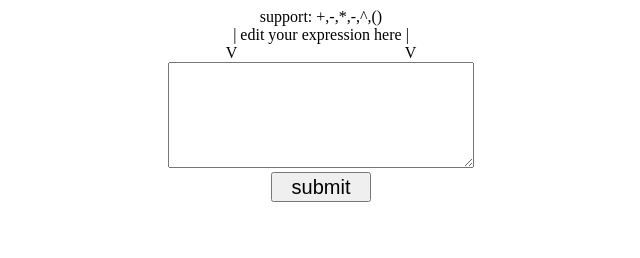
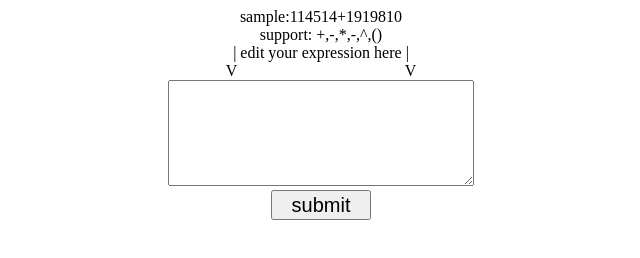
Before and after one commit to SGSGsama/calc, a plain HTML site: page index.html in a window 1280 px wide. Shown: the whole page, without its empty margins (319-959 px from the left). Drawn offline with Linux system fonts and the light colour scheme.

Commit message:
add sample hint

```diff
--- a/index.html
+++ b/index.html
@@ -8,6 +8,7 @@
 
 <body class="center">
     <label>
+	     sample:114514+1919810<br>
         support: +,-,*,-,^,()<br>
         | edit your expression here |<br>
         <label class="need-space"> V                                          V </label>
```
